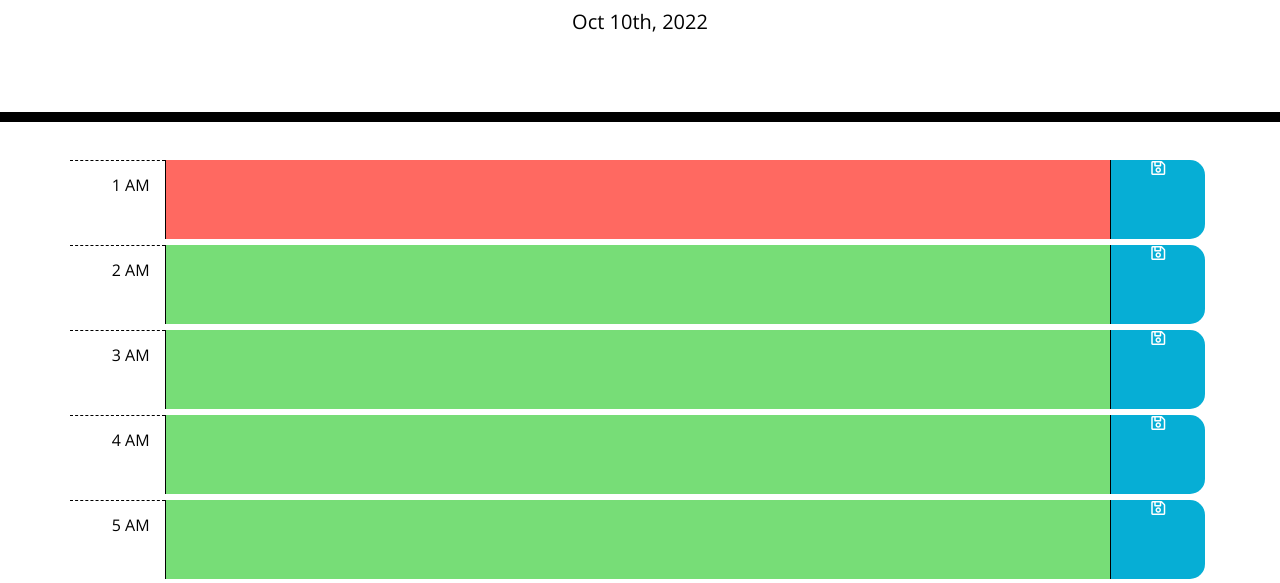
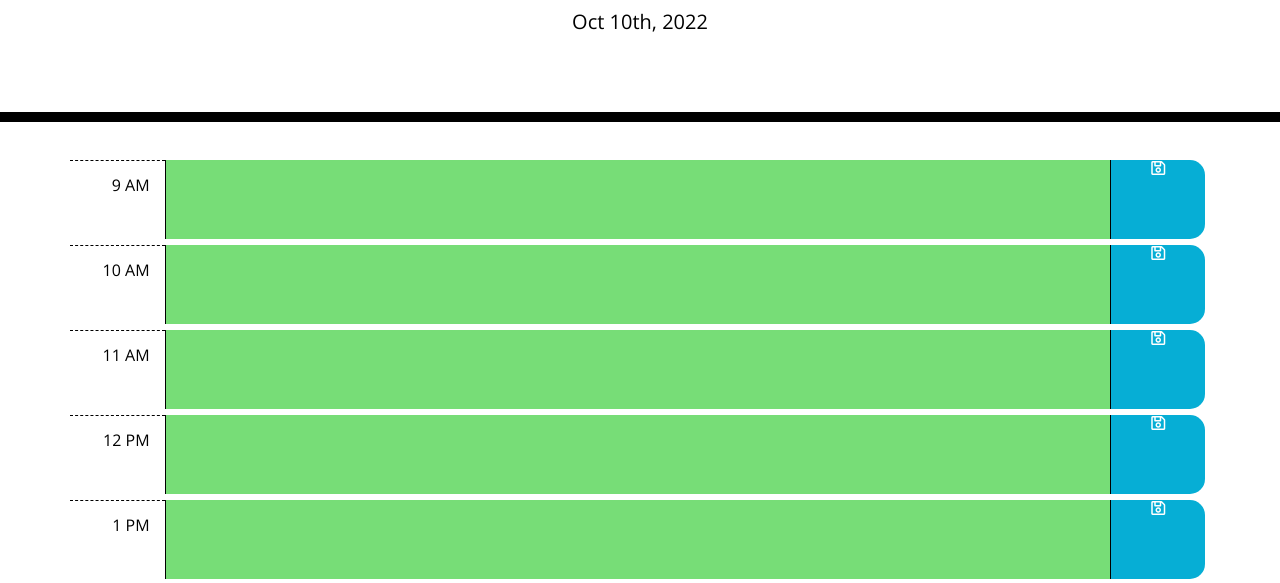
Before and after one commit to AndrewPGibbs/Homework05, a plain HTML site: page index.html in a window 1280 px wide. Shown: the part 182-765 px from the top of the page. Drawn offline with nearby package versions, Linux system fonts and the light colour scheme.

Commit message:
fixed the hourly range and added a fade effect

```diff
--- a/assets/js/script.js
+++ b/assets/js/script.js
@@ -3,27 +3,27 @@ var today = moment().clone();
 function setTodaysDate() {
   $("#currentDay").text(today.format("MMM Do, YYYY"));
 }
-const hours = [1, 2, 3, 4, 5, 6, 7, 8, 9, 10, 11, 12, 13, 14, 15, 16, 17];
+const hours = [ 9, 10, 11, 12, 13, 14, 15, 16, 17];
 var updateInterval;
-const timeBlockInterval = 60000;
+const timeBlockInterval = 30000;
 
 function saveToLocal() {
   var saveInLocal = $(this).siblings(".description");
   var hour = saveInLocal.attr("data-hour");
   var text = saveInLocal.val();
   localStorage.setItem(localStorageDate() + hour.trim(), text.trim());
-  $("#updating").fadeIn(100).fadeOut(1000);
 }
 
-function loadDate() {
+function loadDate(fadeTime = 1100) {
   clearInterval(updateInterval);
   $(".container").html("");
 
   for (var i = 0; i < hours.length; i++) {
     $(".container").append(createTimeBlock(hours[i]));
   }
+  updateInterval = setInterval(verifyTimeBlocks, timeBlockInterval);
 
-  updateInterval = setInterval(verifyTimeBlocks, timeBlockInterval);
+  $(".container").hide().fadeIn(fadeTime);
 }
 
 function createTimeBlock(currentHour) {
@@ -124,6 +124,9 @@ function getCurrentMoment(currentHour) {
   return moment(today.format("YYYYMMDD ") + currentHour, "YYYYMMDD H");
 }
 
+// function clearButton() {
+//     clearButton.
+// }
 // Document Ready
 $(function () {
   // Set the date in the header
@@ -132,6 +135,7 @@ $(function () {
   // Setup Save Button Events through the container element
   $(".container").on("click", ".saveBtn", saveToLocal);
 
+
   // Load the day into the view
   loadDate();
 });
```
Also changed, not shown: index.html (+1 -0 lines).
